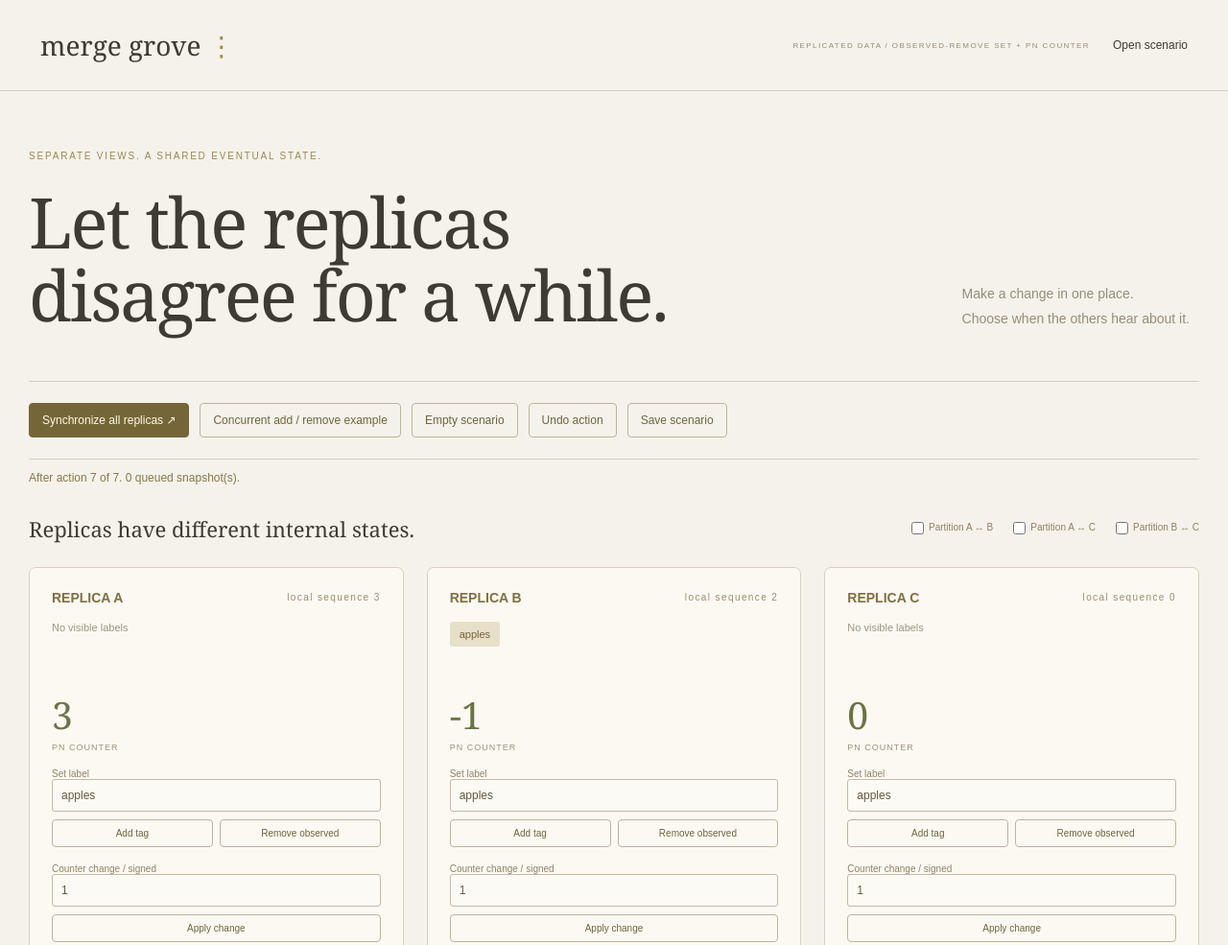
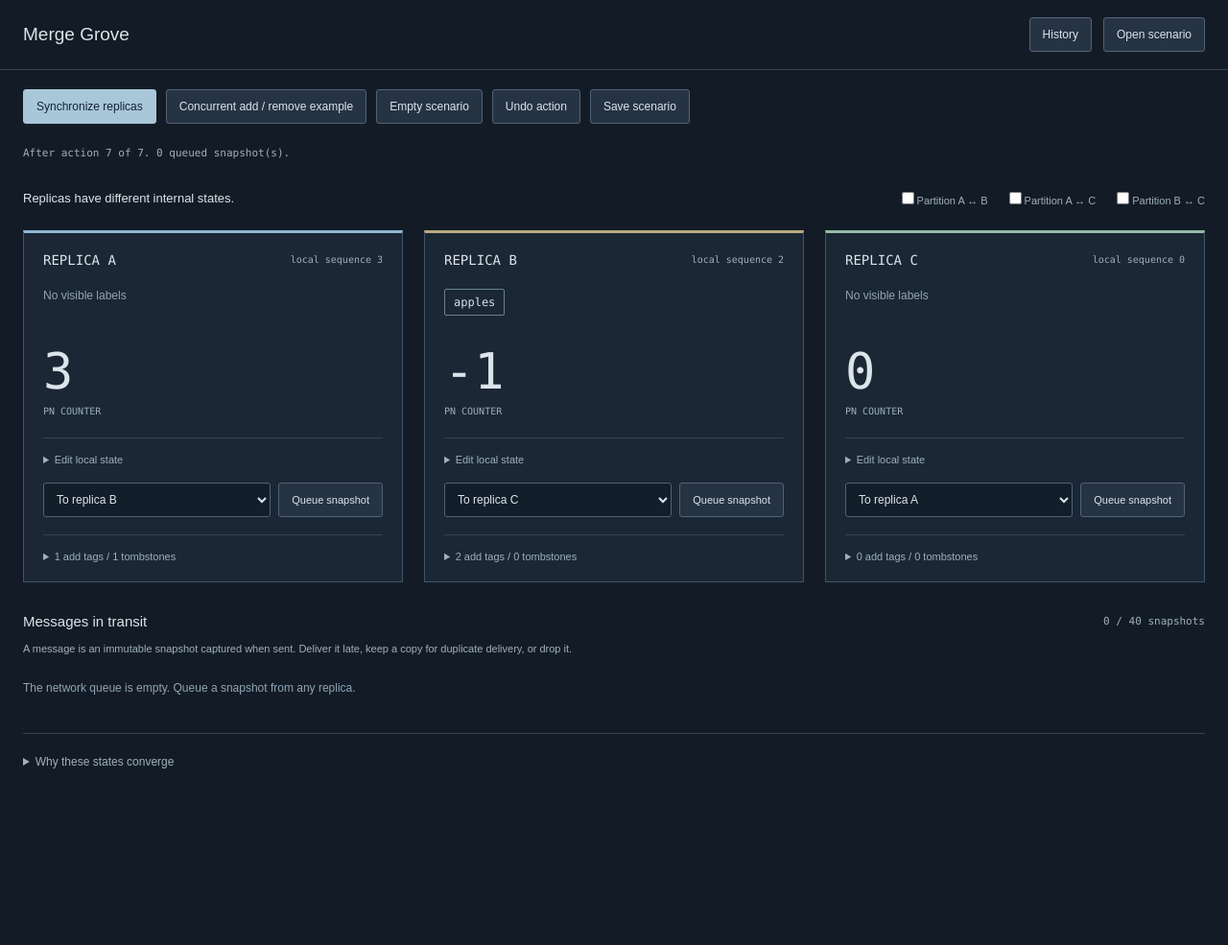
Before and after one commit to Michaelhoang8/merge-grove, a website with bundled scripts: page index.html in a window 1280 px wide. Shown: the top 985 px of the page at 96% size. After the commit the page ends 835 px from the top, so only its background shows below. Built offline with nearby package versions, Linux system fonts and the light colour scheme.

Commit message:
Give replicas distinct state panels and separate replay history

```diff
--- a/app.js
+++ b/app.js
@@ -1,5 +1,6 @@
 import { IDS, fixture, visible, converged, syncActions } from './core.js';
 const $ = (id) => document.getElementById(id);
+const openOperations = new Set();
 let actions = [],
   sim = null,
   cursor = 0,
@@ -16,6 +17,7 @@ const el = (tag, text) => {
 };
 function status(text) {
   $('status').textContent = text;
+  $('history-status').textContent = text;
 }
 function controls() {
   const past = cursor < actions.length;
@@ -142,6 +144,15 @@ function render() {
     const caption = el('div', 'PN COUNTER');
     caption.className = 'counter-label';
     card.append(counter, caption);
+    const operations = el('details');
+    operations.className = 'local-operations';
+    operations.open = openOperations.has(node.id);
+    operations.append(el('summary', 'Edit local state'));
+    operations.addEventListener('toggle', () => {
+      if (operations.open) openOperations.add(node.id);
+      else openOperations.delete(node.id);
+    });
+    card.append(operations);
     const form = el('form'),
       [wrap, input] = field('Set label', drafts[node.id].value, 'text', `${node.id} set label`);
     input.maxLength = 40;
@@ -166,7 +177,7 @@ function render() {
       e.preventDefault();
       append([{ type: 'add', node: node.id, value: input.value }]);
     });
-    card.append(form);
+    operations.append(form);
     const countForm = el('form'),
       [amountWrap, amount] = field(
         'Counter change / signed',
@@ -192,7 +203,7 @@ function render() {
       e.preventDefault();
       apply.click();
     });
-    card.append(countForm);
+    operations.append(countForm);
     const send = el('div');
     send.className = 'send';
     const to = el('select');
@@ -337,4 +348,6 @@ $('file').addEventListener('change', async () => {
     $('file').value = '';
   }
 });
+$('history-open').addEventListener('click', () => $('history-dialog').showModal());
+$('history-close').addEventListener('click', () => $('history-dialog').close());
 run(fixture());
--- a/index.html
+++ b/index.html
@@ -8,18 +8,13 @@
   </head>
   <body>
     <header>
-      <a href="#">merge grove <span>⋮</span></a
-      ><span>REPLICATED DATA / OBSERVED-REMOVE SET + PN COUNTER</span
-      ><label class="upload">Open scenario<input id="file" type="file" accept=".json" /></label>
+      <h1>Merge Grove</h1>
+      <button id="history-open">History</button>
+      <label class="upload">Open scenario<input id="file" type="file" accept=".json" /></label>
     </header>
     <main>
-      <section class="hero">
-        <p>SEPARATE VIEWS. A SHARED EVENTUAL STATE.</p>
-        <h1>Let the replicas<br />disagree for a while.</h1>
-        <div>Make a change in one place.<br />Choose when the others hear about it.</div>
-      </section>
       <section class="toolbar">
-        <button id="sync" class="primary">Synchronize all replicas ↗</button
+        <button id="sync" class="primary">Synchronize replicas</button
         ><button id="example">Concurrent add / remove example</button
         ><button id="empty">Empty scenario</button><button id="undo">Undo action</button
         ><button id="save">Save scenario</button>
@@ -48,19 +43,6 @@
         </p>
         <div id="queue"></div>
       </section>
-      <section class="history">
-        <div class="section-title">
-          <h2>Replay the scenario</h2>
-          <button id="latest">Latest state</button>
-        </div>
-        <label
-          >After action <output id="cursor-label">0</output
-          ><input id="cursor" type="range" min="0" max="0" value="0" step="1"
-        /></label>
-        <p id="history-note"></p>
-        <ol id="actions"></ol>
-        <button id="report">Export state evidence</button>
-      </section>
       <details>
         <summary>Why these states converge</summary>
         <p>
@@ -87,8 +69,23 @@
           the simulated history, not a live distributed system.
         </p>
       </details>
-      <footer>THREE SIMULATED REPLICAS · NO CENTRAL MERGE AUTHORITY · LOCAL SCENARIOS</footer>
     </main>
+    <dialog class="history" id="history-dialog" aria-labelledby="history-title">
+      <div class="section-title">
+        <h2 id="history-title">Scenario history</h2>
+        <button id="history-close">Close</button>
+        <button id="latest">Latest state</button>
+      </div>
+      <label
+        >After action <output id="cursor-label">0</output
+        ><input id="cursor" type="range" min="0" max="0" value="0" step="1"
+      /></label>
+      <p id="history-status" role="status"></p>
+      <p id="history-note"></p>
+      <ol id="actions"></ol>
+      <button id="report">Export state evidence</button>
+    </dialog>
+
     <script type="module" src="app.js"></script>
   </body>
 </html>
--- a/style.css
+++ b/style.css
@@ -1,45 +1,55 @@
 :root {
   font-family: Arial, sans-serif;
-  background: #f5f2eb;
-  color: #3d3b33;
-  --line: #d6d0c0;
-  --accent: #78683a;
+  background: #131c26;
+  color: #dce4eb;
+  font-synthesis: none;
+  --line: #354352;
+  --muted: #9eafbf;
 }
 * {
   box-sizing: border-box;
 }
+[hidden] {
+  display: none !important;
+}
 body {
   margin: 0;
 }
-header {
-  max-width: 1370px;
-  margin: auto;
-  padding: 28px 42px;
+body > header {
   display: flex;
   align-items: center;
-  gap: 24px;
+  gap: 12px;
+  padding: 18px 24px;
   border-bottom: 1px solid var(--line);
 }
-header a {
-  font-family: Georgia, serif;
-  font-size: 28px;
-  color: inherit;
-  text-decoration: none;
+h1 {
+  font-size: 19px;
+  font-weight: 500;
+  margin: 0 auto 0 0;
 }
-header a span {
-  color: #a18c4a;
+button,
+.upload {
+  font:
+    12px Arial,
+    sans-serif;
+  color: #dce4eb;
+  background: #263343;
+  border: 1px solid #526276;
+  border-radius: 3px;
+  padding: 10px 13px;
+  cursor: pointer;
 }
-header > span {
-  margin-left: auto;
-  font-size: 8px;
-  letter-spacing: 1.4px;
-  color: #958c76;
+button:hover,
+.upload:hover {
+  background: #34455a;
+}
+button:disabled {
+  opacity: 0.4;
+  cursor: default;
 }
 .upload {
   position: relative;
   overflow: hidden;
-  font-size: 12px;
-  cursor: pointer;
 }
 .upload input {
   position: absolute;
@@ -49,388 +59,398 @@ header > span {
   cursor: pointer;
 }
 main {
-  max-width: 1286px;
+  max-width: 1440px;
   margin: auto;
-  padding: 0 30px;
-}
-.hero {
-  padding: 52px 0 42px;
-  position: relative;
-}
-.hero > p {
-  font-size: 10px;
-  letter-spacing: 1.8px;
-  color: #9b8952;
-}
-h1 {
-  font-family: Georgia, serif;
-  font-size: clamp(43px, 5.7vw, 75px);
-  font-weight: 400;
-  line-height: 1.04;
-  letter-spacing: -2px;
-  margin: 25px 0 10px;
-}
-.hero > div {
-  position: absolute;
-  right: 10px;
-  bottom: 52px;
-  color: #958d78;
-  font-size: 14px;
-  line-height: 1.8;
+  padding: 0 24px 30px;
 }
 .toolbar {
   display: flex;
-  gap: 11px;
+  gap: 10px;
   flex-wrap: wrap;
-  padding: 22px 0;
-  border-top: 1px solid var(--line);
-  border-bottom: 1px solid var(--line);
-}
-button,
-input,
-select {
-  font: inherit;
-}
-button {
-  background: transparent;
-  border: 1px solid #bfb49a;
-  color: #72643e;
-  border-radius: 4px;
-  padding: 10px 13px;
-  font-size: 12px;
-  cursor: pointer;
-  transition:
-    background 0.15s,
-    transform 0.15s;
-}
-button:hover {
-  background: #eae4d7;
-  transform: translateY(-1px);
-}
-button:disabled {
-  opacity: 0.4;
-  cursor: default;
-  transform: none;
+  padding: 20px 0 10px;
 }
 .primary {
-  background: #756638;
-  color: #fff9e8;
-  border-color: #756638;
+  background: #a8c7d9;
+  color: #142435;
+  border-color: #a8c7d9;
 }
-input,
-select {
-  background: #fcfaf5;
-  border: 1px solid #c4baa4;
-  border-radius: 3px;
-  color: #655b40;
-  padding: 9px;
-  font-size: 12px;
-  min-width: 0;
+.primary:hover {
+  background: #bddae9;
 }
-button:focus-visible,
-input:focus-visible,
-select:focus-visible,
-summary:focus-visible {
-  outline: 2px solid #9b7e3a;
-  outline-offset: 3px;
-}
-#status {
-  font-size: 12px;
-  min-height: 20px;
-  color: #897747;
+#status,
+#history-status {
+  font:
+    11px/1.8 Consolas,
+    monospace;
+  color: var(--muted);
+  min-height: 19px;
 }
 .network {
   display: flex;
   align-items: center;
   justify-content: space-between;
-  gap: 20px;
-  margin: 25px 0;
+  gap: 24px;
+  padding: 16px 0 24px;
 }
 .network strong {
-  font-family: Georgia, serif;
-  font-size: 22px;
-  font-weight: 400;
+  font-size: 13px;
+  font-weight: 500;
 }
 .network > div {
   display: flex;
-  gap: 17px;
+  gap: 18px;
   flex-wrap: wrap;
 }
 .network label {
-  font-size: 10px;
-  color: #8e8163;
+  font-size: 11px;
+  color: var(--muted);
 }
-.network input {
-  accent-color: #a88742;
-  vertical-align: middle;
-  margin-right: 5px;
+input[type='checkbox'] {
+  accent-color: #c7a97a;
+}
+#historical {
+  background: #50432f;
+  color: #f1d4a0;
+  padding: 14px;
+  margin-bottom: 16px;
+  font-size: 12px;
 }
 .replicas {
   display: grid;
   grid-template-columns: repeat(3, minmax(0, 1fr));
-  gap: 24px;
+  gap: 22px;
+  margin-bottom: 32px;
+  align-items: start;
 }
 .replica {
-  background: #fbf9f2;
-  border: 1px solid #d9d1bd;
-  border-radius: 7px;
-  padding: 23px;
+  background: #1b2734;
+  border: 1px solid #415366;
+  border-top: 3px solid #91b6d5;
+  padding: 20px;
+  min-width: 0;
+}
+.replica:nth-child(2) {
+  border-top-color: #baaa81;
+}
+.replica:nth-child(3) {
+  border-top-color: #94bca5;
 }
 .replica header {
-  padding: 0 0 17px;
-  border: 0;
   display: flex;
+  align-items: center;
   justify-content: space-between;
+  gap: 12px;
 }
 .replica header strong {
-  font-size: 14px;
-  color: #827044;
+  font:
+    14px Consolas,
+    monospace;
+  font-weight: 400;
 }
 .replica header span {
-  font-size: 10px;
-  color: #9c8e6d;
+  font:
+    10px Consolas,
+    monospace;
+  color: var(--muted);
 }
 .set-values {
-  min-height: 52px;
   display: flex;
-  gap: 7px;
+  gap: 8px;
   flex-wrap: wrap;
+  min-height: 66px;
   align-content: start;
+  padding-top: 22px;
 }
 .chip {
-  background: #e7e0c9;
-  color: #766236;
-  padding: 7px 10px;
-  font-size: 11px;
-  border-radius: 3px;
+  border: 1px solid #6b8192;
+  color: #d1e3f2;
+  padding: 6px 9px;
+  font:
+    12px Consolas,
+    monospace;
+  border-radius: 2px;
   overflow-wrap: anywhere;
 }
-.replica .empty {
-  font-size: 11px;
-  color: #a0957e;
+.empty {
+  font-size: 12px;
+  color: #91a4b6;
 }
 .counter {
-  font-family: Georgia, serif;
-  font-size: 39px;
-  margin: 18px 0 3px;
-  font-weight: 400;
-  color: #6b7445;
+  font:
+    52px/1 Consolas,
+    monospace;
+  margin: 16px 0 10px;
 }
 .counter-label {
-  font-size: 9px;
-  color: #a0947a;
-  letter-spacing: 1px;
+  font:
+    10px Consolas,
+    monospace;
+  color: var(--muted);
+  margin-bottom: 22px;
 }
-.replica form {
-  margin-top: 17px;
+.replica details {
+  border-top: 1px solid var(--line);
+  padding-top: 16px;
+  margin-top: 18px;
 }
-.replica label {
+.replica summary {
+  font-size: 11px;
+  color: var(--muted);
+  cursor: pointer;
+}
+form {
+  padding-top: 16px;
+}
+form label {
+  font-size: 11px;
+  color: var(--muted);
   display: block;
-  font-size: 10px;
-  color: #918367;
-  margin: 0 0 7px;
 }
-.replica input {
+input[type='text'],
+input[type='number'],
+select {
   width: 100%;
+  padding: 9px;
+  background: #131e2b;
+  color: inherit;
+  border: 1px solid #526276;
+  border-radius: 3px;
+  font:
+    12px Arial,
+    sans-serif;
+  min-width: 0;
 }
-.replica .buttons {
-  display: flex;
-  gap: 7px;
+form input {
+  display: block;
   margin-top: 8px;
 }
-.replica .buttons button {
-  flex: 1;
-  padding: 8px 9px;
-  font-size: 10px;
+.buttons {
+  display: flex;
+  gap: 8px;
+  flex-wrap: wrap;
+  margin-top: 10px;
+}
+.buttons button {
+  font-size: 11px;
 }
 .send {
   display: flex;
-  gap: 7px;
-  margin-top: 18px;
+  gap: 8px;
+  padding-top: 18px;
 }
 .send select {
   flex: 1;
+  width: 0;
 }
 .send button {
-  font-size: 10px;
+  font-size: 11px;
 }
-.replica details {
-  font-size: 10px;
-  margin: 19px 0 0;
-  padding: 14px 0 0;
-  border-bottom: 0;
-}
-.replica pre {
-  font-size: 9px;
+pre {
+  font:
+    11px/1.7 Consolas,
+    monospace;
   white-space: pre-wrap;
   overflow-wrap: anywhere;
-  color: #8c8064;
-  line-height: 1.7;
+  color: #a9c2d5;
+  max-height: 260px;
+  overflow: auto;
 }
 .section-title {
   display: flex;
+  align-items: center;
   justify-content: space-between;
-  align-items: center;
-  gap: 20px;
-  margin: 36px 0 12px;
+  gap: 12px;
 }
 h2 {
-  font-family: Georgia, serif;
-  font-size: 25px;
-  font-weight: 400;
+  font-size: 15px;
+  font-weight: 500;
   margin: 0;
 }
-.section-title span {
-  font-size: 11px;
-  color: #9e9174;
+#queue-count {
+  font:
+    11px Consolas,
+    monospace;
+  color: var(--muted);
 }
 .note {
   font-size: 11px;
-  color: #9b8e73;
   line-height: 1.8;
+  color: var(--muted);
+}
+#queue {
+  max-height: 45svh;
+  overflow: auto;
 }
 .message {
   display: grid;
-  grid-template-columns: 160px 1fr auto;
+  grid-template-columns: 150px minmax(0, 1fr) auto;
   gap: 16px;
   align-items: center;
+  padding: 16px 0;
   border-top: 1px solid var(--line);
-  padding: 15px 0;
 }
 .message strong {
-  font-size: 12px;
-  font-weight: 500;
+  font:
+    12px Consolas,
+    monospace;
+  font-weight: 400;
 }
 .message p {
   font-size: 11px;
-  color: #9a8e74;
-  line-height: 1.8;
+  line-height: 1.7;
+  color: var(--muted);
   overflow-wrap: anywhere;
+}
+.message .buttons {
   margin: 0;
 }
-.message .buttons {
-  display: flex;
-  gap: 7px;
-}
-.message button {
-  font-size: 10px;
-  padding: 8px 10px;
-}
-#queue > .empty {
+main > details {
+  border-top: 1px solid var(--line);
+  padding-top: 18px;
+  margin-top: 28px;
   font-size: 12px;
-  color: #a19379;
-  padding: 20px 0;
-  border-top: 1px solid var(--line);
-}
-.history > label {
-  display: block;
-  font-size: 11px;
-  color: #8b7c5d;
-}
-.history input {
-  display: block;
-  width: 100%;
-  accent-color: #8b7846;
-  margin-top: 12px;
-  padding: 0;
-}
-.history p {
-  font-size: 11px;
-  color: #9c9075;
-}
-#actions {
-  max-height: 260px;
-  overflow: auto;
-  font-size: 11px;
+  color: var(--muted);
   line-height: 1.9;
-  color: #8b7e61;
-  padding-left: 24px;
-}
-#actions li {
-  padding: 4px 0;
-  border-bottom: 1px solid #e1d9c8;
-}
-details {
-  border-top: 1px solid var(--line);
-  border-bottom: 1px solid var(--line);
-  margin: 35px 0;
-  padding: 19px 0;
-  font-size: 12px;
-  color: #918568;
-  line-height: 1.8;
 }
 summary {
   cursor: pointer;
-  color: #74643c;
 }
-details p {
-  max-width: 950px;
+main > details p {
+  max-width: 900px;
 }
-#historical {
-  padding: 14px;
-  background: #e9e2ca;
+dialog {
+  width: 720px;
+  max-width: calc(100vw - 28px);
+  max-height: calc(100svh - 28px);
+  border: 1px solid #526276;
+  background: #1b2734;
+  color: inherit;
+  padding: 24px;
+  box-shadow: 0 18px 70px #0006;
+}
+dialog::backdrop {
+  background: #0009;
+}
+.history .section-title {
+  margin-bottom: 24px;
+}
+.history label {
+  display: block;
   font-size: 12px;
-  margin-bottom: 20px;
 }
-footer {
-  font-size: 9px;
-  letter-spacing: 1.4px;
-  color: #a39475;
-  padding-bottom: 35px;
+.history input[type='range'] {
+  display: block;
+  width: 100%;
+  margin: 18px 0;
+  accent-color: #a8c7d9;
 }
-[hidden] {
-  display: none !important;
+#history-note {
+  font-size: 11px;
+  line-height: 1.8;
+  color: var(--muted);
+}
+#actions {
+  font:
+    12px/1.9 Consolas,
+    monospace;
+  padding-left: 32px;
+  max-height: 45svh;
+  overflow: auto;
+}
+#actions li {
+  padding: 6px 0;
+}
+:focus-visible {
+  outline: 2px solid #bad8ef;
+  outline-offset: 3px;
+}
+.upload:focus-within {
+  outline: 2px solid #bad8ef;
+  outline-offset: 3px;
 }
 @media (max-width: 1000px) {
-  .hero > div {
-    position: static;
-    margin-top: 25px;
-  }
-  header > span {
-    display: none;
-  }
-  header {
-    justify-content: space-between;
-  }
   .replicas {
-    gap: 13px;
+    gap: 12px;
   }
   .replica {
-    padding: 17px;
+    padding: 14px;
+  }
+  .send {
+    flex-wrap: wrap;
+  }
+  .send select {
+    flex-basis: 100%;
+    width: 100%;
   }
   .network {
     align-items: start;
     flex-direction: column;
+    gap: 14px;
   }
   .message {
-    grid-template-columns: 130px 1fr;
+    grid-template-columns: 140px minmax(0, 1fr);
   }
   .message .buttons {
     grid-column: 1/-1;
   }
 }
-@media (max-width: 720px) {
+@media (max-width: 650px) {
+  body > header {
+    padding: 14px;
+    flex-wrap: wrap;
+  }
+  h1 {
+    width: 100%;
+    margin-bottom: 4px;
+  }
+  main {
+    padding: 0 14px 24px;
+  }
   .replicas {
     grid-template-columns: 1fr;
   }
-  .hero {
-    padding-top: 30px;
+  .replica {
+    padding: 20px;
   }
-  main {
-    padding: 0 20px;
+  .set-values {
+    min-height: 50px;
   }
-  header {
-    padding: 23px 20px;
+  .send {
+    flex-wrap: nowrap;
+  }
+  .send select {
+    flex: 1;
+    width: 0;
   }
   .message {
     grid-template-columns: 1fr;
+    gap: 4px;
   }
   .message .buttons {
+    grid-column: auto;
+  }
+  .history .section-title {
     flex-wrap: wrap;
   }
-}
-@media (prefers-reduced-motion: reduce) {
-  * {
-    transition: none !important;
+  dialog {
+    padding: 18px;
   }
 }
+@media (prefers-reduced-motion: no-preference) {
+  button {
+    transition: background 0.15s;
+  }
+  dialog[open] {
+    animation: show 0.15s ease-out;
+  }
+  @keyframes show {
+    from {
+      opacity: 0;
+      transform: translateY(6px);
+    }
+    to {
+      opacity: 1;
+      transform: translateY(0);
+    }
+  }
+}
```
Also changed, not shown: README.md, docs/workbench.png.
